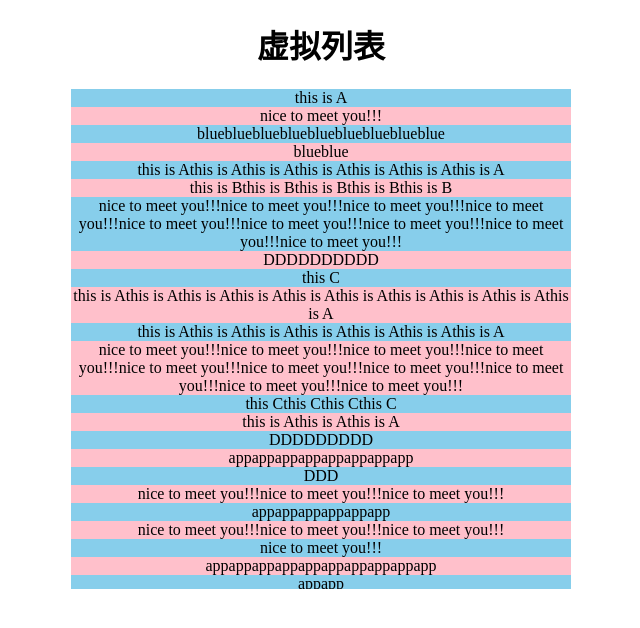
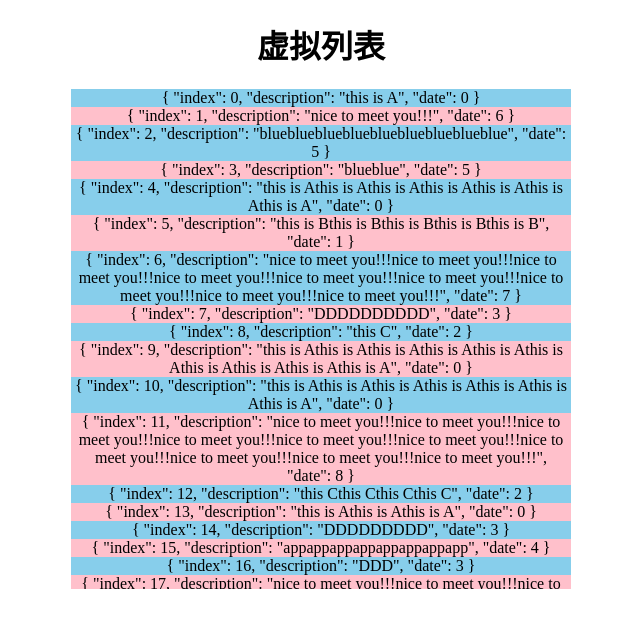
Before and after one commit to Kesonlin/vue3-ts-mydemo, a Vue app: page /virtualList in a window 1280 px wide. Shown: the top 628 px of the page, without its empty margins (319-959 px from the left). Built offline with nearby package versions, Linux system fonts and the light colour scheme.

Commit message:
fix: 虚拟列表组件封装

```diff
--- a/src/views/virtualList/data.ts
+++ b/src/views/virtualList/data.ts
@@ -1,11 +1,15 @@
 const mock = ['this is A', 'this is B', 'this C', 'D', 'app', 'blue', 'nice to meet you!!!']
 
-export function mockData(num: number): Array<string> {
+export function mockData(num: number): Array<object> {
 	const data = []
 	for (let i = 0; i < num; i++) {
 		const random = Math.random()
 		const index = Math.min(mock.length - 1, Math.floor(random * 10))
-		data.push(mock[index].repeat(Math.ceil(Math.random() * 10)))
+		data.push({
+			index: i,
+			description: mock[index].repeat(Math.ceil(Math.random() * 10)),
+			date: Math.floor(random * 10)
+		})
 	}
 
 	return data
--- a/src/views/virtualList/index.vue
+++ b/src/views/virtualList/index.vue
@@ -1,151 +1,14 @@
 <template>
-	<div id="container">
-		<h1>虚拟列表</h1>
-		<div ref="platformRef" class="content" @scroll="handleScroll">
-			<div class="platform" :style="{ height: totalHeight + 'px' }"></div>
-			<div class="data" :style="{ transform: `translate(0, ${translateY}px)` }">
-				<div v-for="item in renderData" ref="itemsRef" :id="String(item.index)">
-					{{ item.value }}
-				</div>
-			</div>
-		</div>
+	<div>
+		<Table :source-data="data" />
 	</div>
 </template>
 
 <script setup lang="ts">
-import { reactive, ref, computed, onMounted, onUpdated, nextTick } from 'vue'
 import { mockData } from './data'
+import Table from './table.vue'
 
-interface positionType {
-	index: number
-	top: number
-	bottom: number
-	height: number
-	value: string
-}
-
-const originData = reactive<Array<positionType>>([])
-const apiData = reactive(mockData(1000))
-// const totalHeight = ref<number>(0)
-const platformRef = ref(null)
-
-// 预估高度，解决动态高度
-const estimatedItemSize = ref(10)
-// 渲染数据的索引
-let startIdx = ref<number>()
-// let endTdx = ref(10)
-const itemsRef = ref<any>([])
-const renderHeight = 500
-// 缓存的数目
-const cacheNum = 30
-
-//
-const totalHeight = computed(() => originData[originData.length - 1]?.bottom)
-const renderData = computed(() => originData.slice(startIdx.value, endIdx.value))
-const translateY = computed(() => originData[startIdx.value || 0]?.top || 0)
-// 通过计算高度，算出最后一个索引
-const endIdx = computed(() => {
-	// if(!originData)
-	console.log(originData)
-
-	let start = startIdx.value || 0
-	let curHeight = 0
-	for (let i = start; i < originData.length; i++) {
-		console.log(i, originData[i])
-
-		const h = originData[i].height
-		curHeight += h
-		start++
-		if (curHeight >= renderHeight) {
-			break
-		}
-	}
-	console.log(Math.min(start + cacheNum, originData.length))
-
-	return Math.min(start + cacheNum, originData.length)
-})
-
-const findStartIdx = (scrollTop: number) => {
-	const item = originData.find((item) => item && item.bottom > scrollTop)
-	if (item) {
-		startIdx.value = Math.max(item.index - cacheNum, 0)
-	}
-}
-
-const handleScroll = () => {
-	const scrollTop = platformRef?.value?.scrollTop
-	// console.log(scroll)
-	findStartIdx(scrollTop)
-}
-
-const init = () => {
-	originData.push(
-		...apiData.map((item, index) => {
-			return {
-				index,
-				top: estimatedItemSize.value * index,
-				height: estimatedItemSize.value,
-				bottom: (index + 1) * estimatedItemSize.value,
-				value: item
-			}
-		})
-	)
-
-	// nextTick(() => {
-	handleScroll()
-	// })
-}
-
-onMounted(() => {
-	init()
-})
-
-// 视图更新的时候更新数据高度
-onUpdated(() => {
-	console.log(itemsRef.value)
-	const nodes = itemsRef.value
-	nodes.forEach((node: Element) => {
-		const rect = node.getBoundingClientRect()
-		const { height } = rect
-		const index = +node.id
-		console.log('index', index)
-
-		const oldHeight = originData[index].height
-		const dValue = oldHeight - height
-		if (dValue) {
-			originData[index].height = height
-			originData[index].bottom -= dValue
-			for (let i = index + 1; i < originData.length; i++) {
-				originData[i].top = originData[i - 1].bottom
-				originData[i].bottom = originData[i - 1].top + originData[i].height
-			}
-		}
-		// console.log(rect, index)
-	})
-})
+const data = mockData(1000)
 </script>
 
-<style lang="scss">
-#container {
-	text-align: center;
-}
-
-.content {
-	position: relative;
-	margin: 0 auto;
-	width: 500px;
-	height: 500px;
-	overflow: hidden scroll;
-	background-color: pink;
-}
-
-.data {
-	position: absolute;
-	top: 0;
-	width: 500px;
-}
-
-.data div:nth-child(odd) {
-	background-color: skyblue;
-}
-</style>
+<style lang="scss"></style>
--- /dev/null
+++ b/src/views/virtualList/table.vue
@@ -0,0 +1,153 @@
+<template>
+	<div id="container">
+		<h1>虚拟列表</h1>
+		<div ref="platformRef" class="content" @scroll="handleScroll">
+			<div class="platform" :style="{ height: totalHeight + 'px' }"></div>
+			<div class="data" :style="{ transform: `translate(0, ${translateY}px)` }">
+				<div v-for="item in renderData" ref="itemsRef" :id="String(item.index)">
+					{{ item.value }}
+				</div>
+			</div>
+		</div>
+	</div>
+</template>
+
+<script setup lang="ts">
+import { reactive, ref, computed, onMounted, onUpdated } from 'vue'
+
+interface positionType {
+	index: number
+	top: number
+	bottom: number
+	height: number
+	value: string
+}
+const props = defineProps({
+	sourceData: Array<any>
+})
+
+const originData = reactive<Array<positionType>>([])
+const apiData = props.sourceData
+const platformRef = ref(null)
+
+// 预估高度，解决动态高度
+const estimatedItemSize = ref(10)
+// 渲染数据的索引
+let startIdx = ref<number>()
+// let endTdx = ref(10)
+const itemsRef = ref<any>([])
+const renderHeight = 500
+// 缓存的数目
+const cacheNum = 30
+
+//
+const totalHeight = computed(() => originData[originData.length - 1]?.bottom)
+const renderData = computed(() => originData.slice(startIdx.value, endIdx.value))
+const translateY = computed(() => originData[startIdx.value || 0]?.top || 0)
+// 通过计算高度，算出最后一个索引
+const endIdx = computed(() => {
+	// if(!originData)
+	console.log(originData)
+
+	let start = startIdx.value || 0
+	let curHeight = 0
+	for (let i = start; i < originData.length; i++) {
+		console.log(i, originData[i])
+
+		const h = originData[i].height
+		curHeight += h
+		start++
+		if (curHeight >= renderHeight) {
+			break
+		}
+	}
+
+	return Math.min(start + cacheNum, originData.length)
+})
+
+const findStartIdx = (scrollTop: number) => {
+	const item = originData.find((item) => item && item.bottom > scrollTop)
+	if (item) {
+		startIdx.value = Math.max(item.index - cacheNum, 0)
+	}
+}
+
+const handleScroll = () => {
+	if (!platformRef || !platformRef.value) return
+	// @ts-ignore
+	const scrollTop = platformRef.value.scrollTop
+	// console.log(scroll)
+	findStartIdx(scrollTop)
+}
+
+const init = () => {
+	originData.push(
+		...(apiData || []).map((item, index) => {
+			return {
+				index,
+				top: estimatedItemSize.value * index,
+				height: estimatedItemSize.value,
+				bottom: (index + 1) * estimatedItemSize.value,
+				value: item
+			}
+		})
+	)
+
+	// nextTick(() => {
+	handleScroll()
+	// })
+}
+
+onMounted(() => {
+	init()
+})
+
+// 视图更新的时候更新数据高度
+onUpdated(() => {
+	console.log(itemsRef.value)
+	const nodes = itemsRef.value
+	nodes.forEach((node: Element) => {
+		const rect = node.getBoundingClientRect()
+		const { height } = rect
+		const index = +node.id
+		// console.log('index', index)
+
+		const oldHeight = originData[index].height
+		const dValue = oldHeight - height
+		if (dValue) {
+			originData[index].height = height
+			originData[index].bottom -= dValue
+			for (let i = index + 1; i < originData.length; i++) {
+				originData[i].top = originData[i - 1].bottom
+				originData[i].bottom = originData[i - 1].top + originData[i].height
+			}
+		}
+		// console.log(rect, index)
+	})
+})
+</script>
+
+<style lang="scss">
+#container {
+	text-align: center;
+}
+
+.content {
+	position: relative;
+	margin: 0 auto;
+	width: 500px;
+	height: 500px;
+	overflow: hidden scroll;
+	background-color: pink;
+}
+
+.data {
+	position: absolute;
+	top: 0;
+	width: 500px;
+}
+
+.data div:nth-child(odd) {
+	background-color: skyblue;
+}
+</style>
```
Also changed, not shown: src/views/virtualList/List.vue (added, +11 -0 lines).
